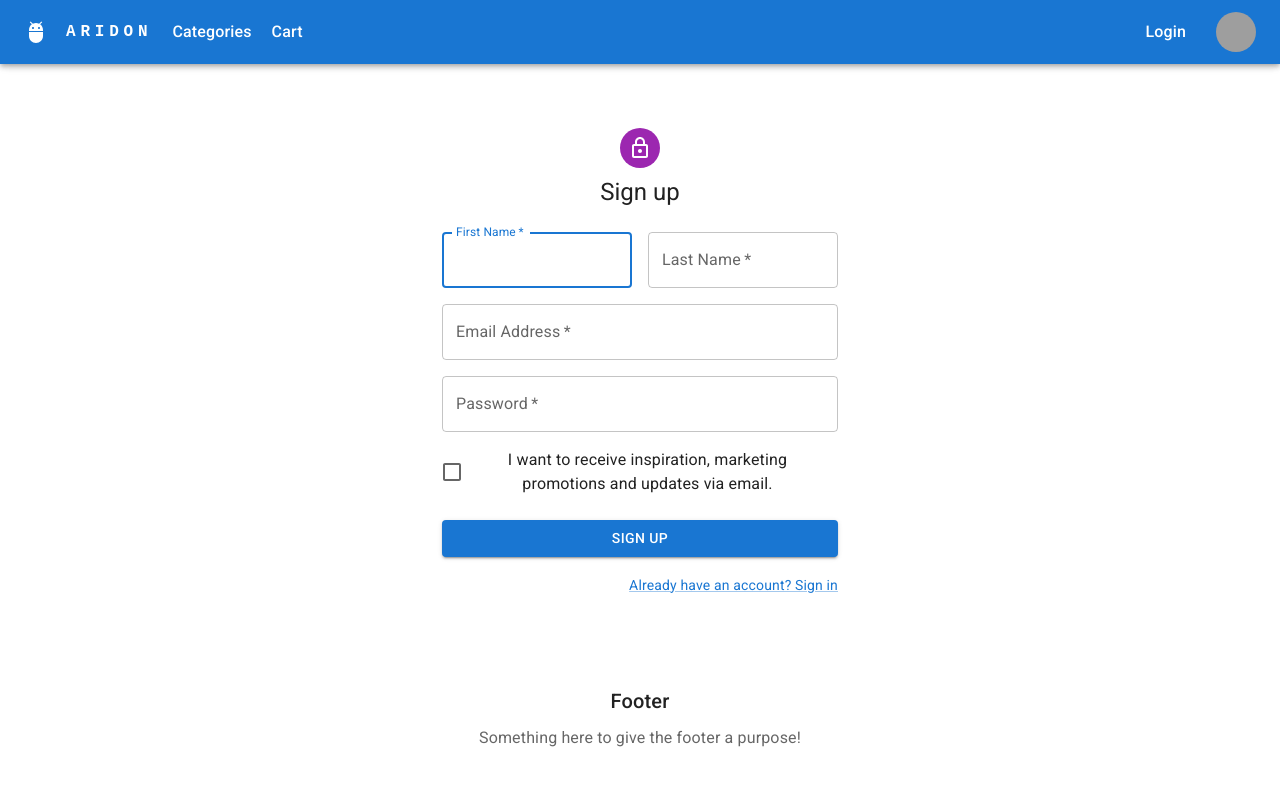
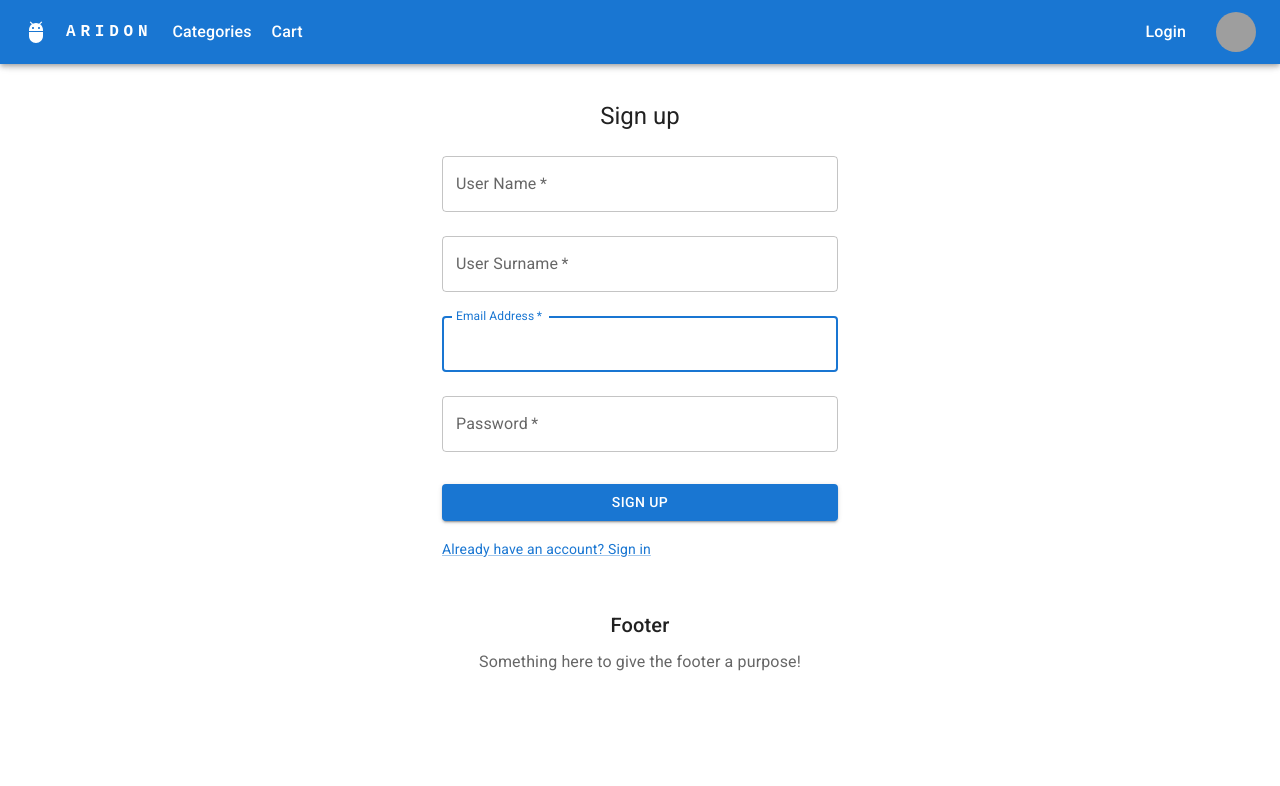
Before and after one commit to ittopshamb/aridon-shop-frontend, a React (Vite) app: page /Signup in a window 1280 px wide. Shown: the top 786 px of the page. Built offline with nearby package versions, Linux system fonts and the light colour scheme; grey boxes are pictures that could not be loaded.

Commit message:
SignupPage

```diff
--- a/src/features/auth/SignupPage.tsx
+++ b/src/features/auth/SignupPage.tsx
@@ -1,131 +1,103 @@
-import * as React from 'react';
-import Avatar from '@mui/material/Avatar';
-import Button from '@mui/material/Button';
-import CssBaseline from '@mui/material/CssBaseline';
-import TextField from '@mui/material/TextField';
-import FormControlLabel from '@mui/material/FormControlLabel';
-import Checkbox from '@mui/material/Checkbox';
-import Link from '@mui/material/Link';
-import Grid from '@mui/material/Grid';
-import Box from '@mui/material/Box';
-import LockOutlinedIcon from '@mui/icons-material/LockOutlined';
-import Typography from '@mui/material/Typography';
-import Container from '@mui/material/Container';
-import { createTheme, ThemeProvider } from '@mui/material/styles';
+﻿import React from "react";
+import { useForm } from "react-hook-form";
+import { useNavigate } from "react-router-dom";
+import {
+    Box,
+    Button,
+    Container,
+    Grid,
+    Link,
+    TextField,
+    Typography,
+} from "@mui/material";
+import api from "../Api";
 
-function Copyright(props: any) {
-    return (
-        <Typography variant="body2" color="text.secondary" align="center" {...props}>
-            {'Copyright © '}
-            <Link color="inherit" href="https://mui.com/">
-                Your Website
-            </Link>{' '}
-            {new Date().getFullYear()}
-            {'.'}
-        </Typography>
-    );
+
+interface SignupForm {
+    name: string;
+    surname: string;
+    email: string;
+    password: string;
 }
 
-const theme = createTheme();
+export default function SignupPage() {
+    const {register, handleSubmit} = useForm<SignupForm>();
+    const navigate = useNavigate();
 
-export default function SignupPage() {
-    const handleSubmit = (event: React.FormEvent<HTMLFormElement>) => {
-        event.preventDefault();
-        const data = new FormData(event.currentTarget);
-        console.log({
-            email: data.get('email'),
-            password: data.get('password'),
-        });
+    React.useEffect(() => {
+        const token = localStorage.getItem("token");
+        if (token) {
+            navigate("/account");
+        }
+    }, [navigate]);
+
+    const onSubmit = async (data: SignupForm) => {
+        try {
+            const response = await api.post("/account/regustration", data);
+            localStorage.setItem("token", response.data.token);
+            navigate("/account");
+        } catch (error) {
+            console.error(error);
+        }
     };
 
     return (
-        <ThemeProvider theme={theme}>
         <Container component="main" maxWidth="xs">
-                <CssBaseline />
-                <Box
-                    sx={{
-                        marginTop: 8,
-                        display: 'flex',
-                        flexDirection: 'column',
-                        alignItems: 'center',
-                    }}
-                >
-                    <Avatar sx={{ m: 1, bgcolor: 'secondary.main' }}>
-                        <LockOutlinedIcon />
-                    </Avatar>
             <Typography component="h1" variant="h5">
                 Sign up
             </Typography>
-                    <Box component="form" noValidate onSubmit={handleSubmit} sx={{ mt: 3 }}>
-                        <Grid container spacing={2}>
-                            <Grid item xs={12} sm={6}>
+            <Box component="form" onSubmit={handleSubmit(onSubmit)} noValidate sx={{mt: 1}}>
             <TextField
-                                    autoComplete="given-name"
-                                    name="firstName"
+                    margin="normal"
                     required
                     fullWidth
-                                    id="firstName"
-                                    label="First Name"
+                    id="name"
+                    label="User Name"
+                    autoComplete="name"
                     autoFocus
+                    {...register("name")}
                 />
-                            </Grid>
-                            <Grid item xs={12} sm={6}>
                 <TextField
+                    margin="normal"
                     required
                     fullWidth
-                                    id="lastName"
-                                    label="Last Name"
-                                    name="lastName"
-                                    autoComplete="family-name"
+                    id="surname"
+                    label="User Surname"
+                    autoComplete="surname"
+                    autoFocus
+                    {...register("surname")}
                 />
-                            </Grid>
-                            <Grid item xs={12}>
                 <TextField
+                    margin="normal"
                     required
                     fullWidth
                     id="email"
                     label="Email Address"
-                                    name="email"
                     autoComplete="email"
+                    autoFocus
+                    {...register("email")}
                 />
-                            </Grid>
-                            <Grid item xs={12}>
                 <TextField
+                    margin="normal"
                     required
                     fullWidth
-                                    name="password"
                     label="Password"
                     type="password"
                     id="password"
-                                    autoComplete="new-password"
+                    autoComplete="current-password"
+                    {...register("password")}
                 />
-                            </Grid>
-                            <Grid item xs={12}>
-                                <FormControlLabel
-                                    control={<Checkbox value="allowExtraEmails" color="primary" />}
-                                    label="I want to receive inspiration, marketing promotions and updates via email."
-                                />
-                            </Grid>
-                        </Grid>
-                        <Button
-                            type="submit"
-                            fullWidth
-                            variant="contained"
-                            sx={{ mt: 3, mb: 2 }}
-                        >
-                            Sign Up
+                <Button type="submit" fullWidth variant="contained" sx={{mt: 3, mb: 2}}>
+                    Sign up
                 </Button>
-                        <Grid container justifyContent="flex-end">
+                <Grid container>
                     <Grid item>
-                                <Link href="/Login" variant="body2">
-                                    Already have an account? Sign in
+                        <Link href="/Login" variant="body2" >
+                            {"Already have an account? Sign in"}
                         </Link>
                     </Grid>
                 </Grid>
             </Box>
-                </Box>
-                <Copyright sx={{ mt: 5 }} />
         </Container>
-        </ThemeProvider>
     );
 }
```
Lines whose indentation alone changed are shown as unchanged.
